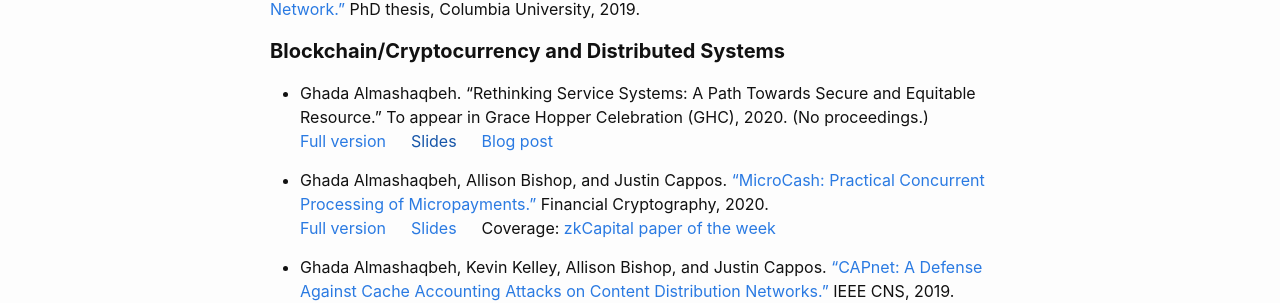
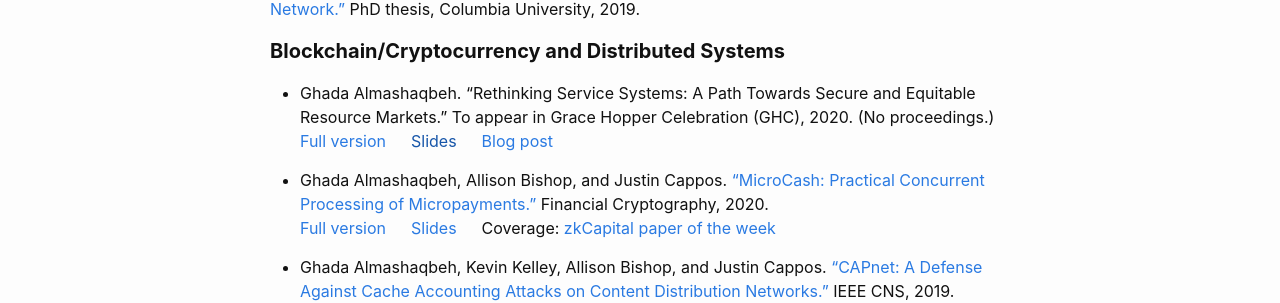
Before and after one commit to GhadaAlmashaqbeh/GhadaAlmashaqbeh.github.io, a Jekyll site: the page built from 02-publications.md, in a window 1280 px wide. Shown: the part 296-599 px from the top of the page. Built offline with Jekyll 4.4.1, drawn with Linux system fonts in a browser that asks for light colours.

Commit message:
minor fix

```diff
--- a/02-publications.md
+++ b/02-publications.md
@@ -12,7 +12,7 @@
 
 #### **Blockchain/Cryptocurrency and Distributed Systems**
 
-* Ghada Almashaqbeh. "Rethinking Service Systems: A Path Towards Secure and Equitable Resource." To appear in Grace Hopper Celebration (GHC), 2020. (No proceedings.)<br/>
+* Ghada Almashaqbeh. "Rethinking Service Systems: A Path Towards Secure and Equitable Resource Markets." To appear in Grace Hopper Celebration (GHC), 2020. (No proceedings.)<br/>
   [Full version](../unpublished/ghc-2020-full-version.pdf) &emsp; [Slides]() &emsp; [Blog post](https://blog.nucypher.com/the-path-towards-building-decentralized-services/)
 
 * Ghada Almashaqbeh, Allison Bishop, and Justin Cappos. ["MicroCash: Practical Concurrent Processing of Micropayments."](https://fc20.ifca.ai/preproceedings/38.pdf) Financial Cryptography, 2020.<br/>
```
